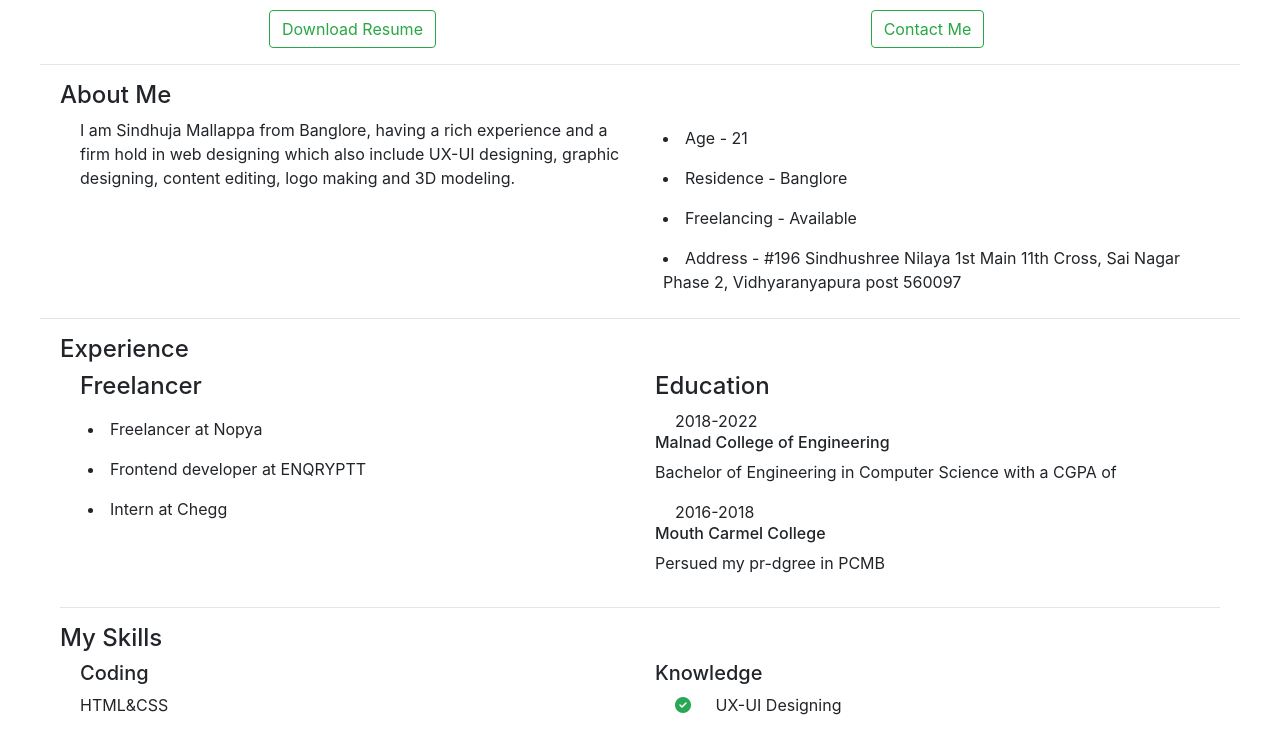
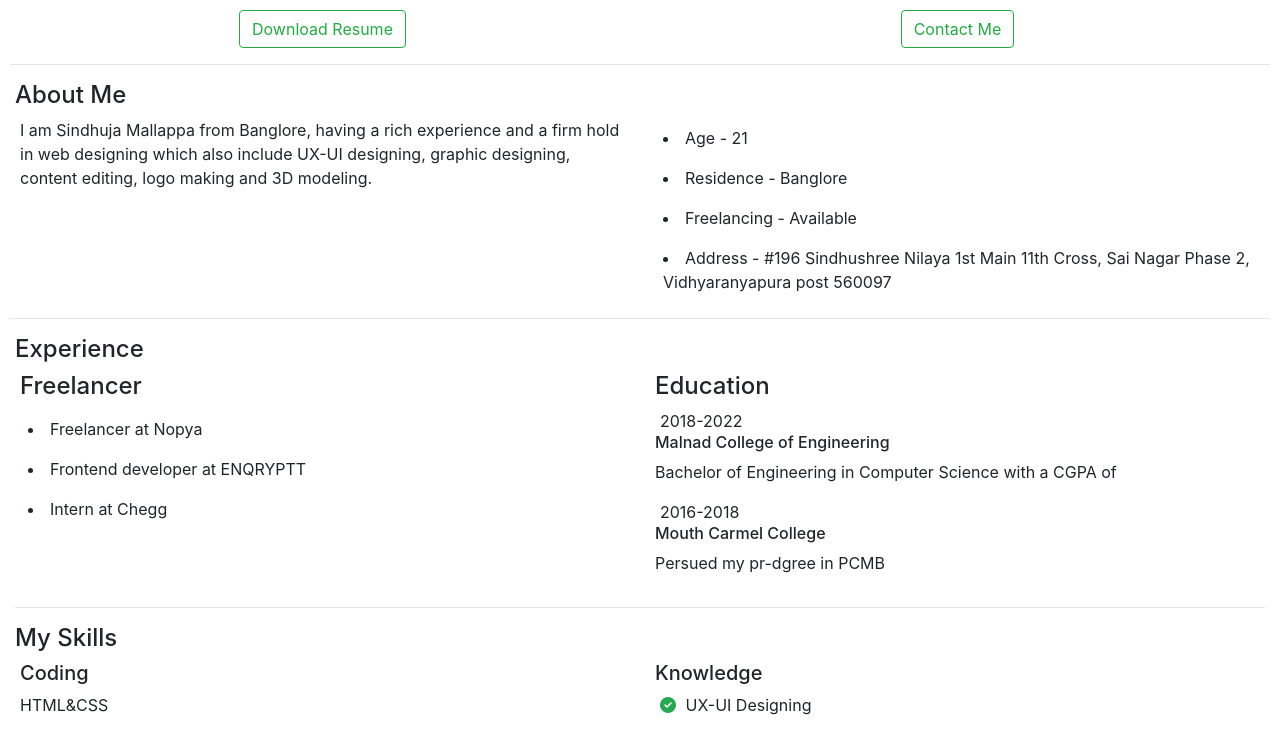
Before and after one commit to sindhujamallappa/Portfolio, a plain HTML site: page index.html in a window 1280 px wide. Shown: the part 209-939 px from the top of the page. Drawn offline with nearby package versions, Linux system fonts and the light colour scheme.

Commit message:
Add files via upload

```diff
--- a/index.css
+++ b/index.css
@@ -1,7 +1,7 @@
 *{
     margin: 0;
-    padding-right: 20px;
-    padding-left: 20px;
+    padding-right: 5px;
+    padding-left: 5px;
 }
 
 h3{
```
